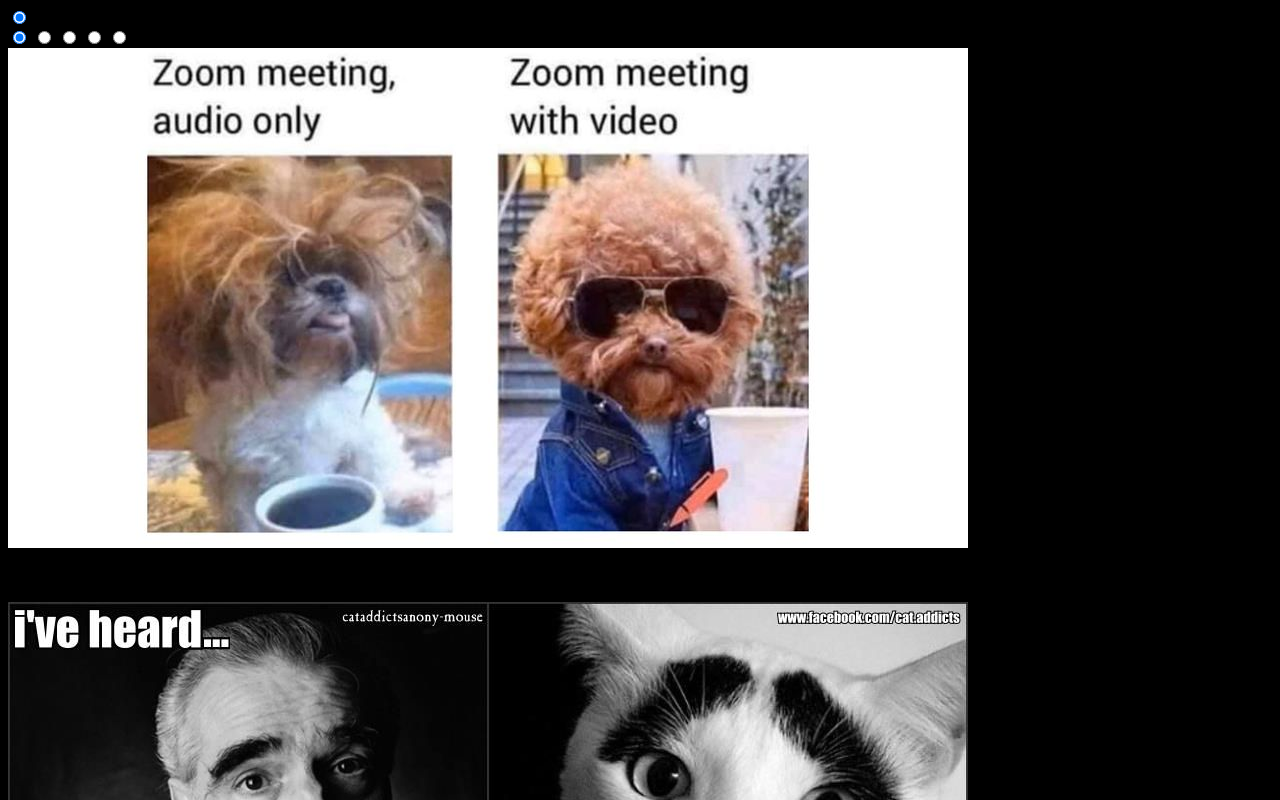
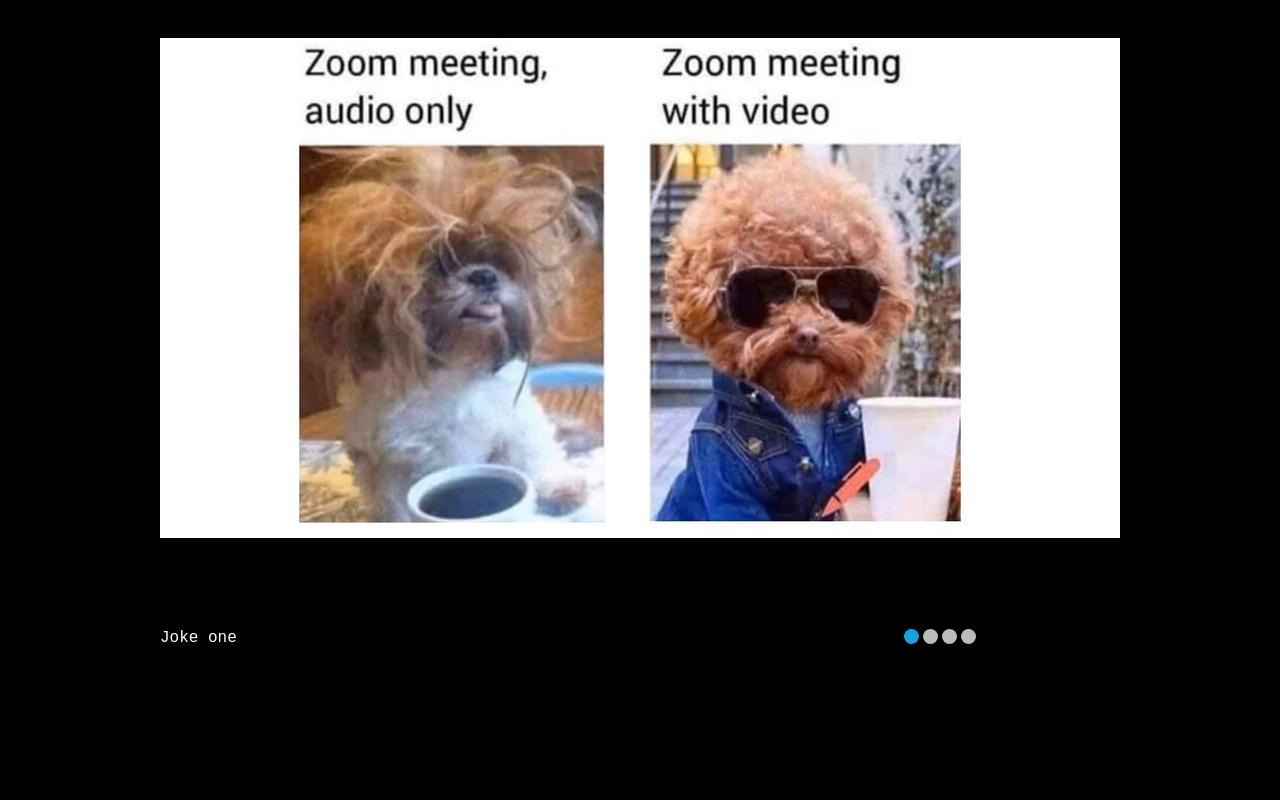
Before and after one commit to ErnestKnowing/cssMemeSlider, a plain HTML site: page index.html in a window 1280 px wide. Shown: the top 800 px of the page. Drawn offline with Linux system fonts and the light colour scheme.

Commit message:
feat: add img and implemented switching for pictures and jokes $(LANG=en_EN date +"(%a, %b %d, %Y %r)")

```diff
--- a/index.html
+++ b/index.html
@@ -14,29 +14,40 @@
         <input type="radio" name="slider" id="switch2">
         <input type="radio" name="slider" id="switch3">
         <input type="radio" name="slider" id="switch4">
-        <input type="radio" name="slider" id="switch5">
         <div id="slides">
           <div id="overflow">
             <div class="image">
               <article>
                   <img src="img/memeFirst.jpg">
-                  <p>Joke one</p>
+                  <p class="joke">Joke one</p>
               </article>
               <article>
                 <img src="img/memeSecond.jpg">
-                <p>Joke two</p>
+                <p class="joke">Joke two</p>
               </article>
               <article>
                 <img src="img/memeThree.jpg">
-                <p>Joke three</p>
+                <p class="joke">Joke three</p>
               </article>
               <article>
                 <img src="img/memeFour.jpg">
-                <p>Joke four</p>
+                <p class="joke">Joke four</p>
               </article>
             </div>
           </div>
         </div>
+        <div id="controls">
+            <label for="switch1"></label>
+            <label for="switch2"></label>
+            <label for="switch3"></label>
+            <label for="switch4"></label>
+          </div>
+          <div id="active">
+            <label for="switch1"></label>
+            <label for="switch2"></label>
+            <label for="switch3"></label>
+            <label for="switch4"></label>
+          </div>
       </article>
     </div>
   </body>
--- a/style.css
+++ b/style.css
@@ -1,3 +1,88 @@
-body{
-    background-color: black;
+body {
+  background-color: black;
 }
+.all input{
+  display: none;
+}
+.all {
+  margin-top: 3%;
+}
+#desktop:checked ~ #slider {
+  max-width: 960px;
+}
+#slider {
+  margin: 0 auto;
+}
+#switch1:checked ~ #active label:nth-child(1),
+#switch2:checked ~ #active label:nth-child(2),
+#switch3:checked ~ #active label:nth-child(3),
+#switch4:checked ~ #active label:nth-child(4) {
+  background: #18a3dd;
+  border-color: #18a3dd !important;
+}
+#switch1:checked ~ #slides .image {
+  margin-left: 0;
+}
+#switch2:checked ~ #slides .image {
+  margin-left: -100%;
+}
+#switch3:checked ~ #slides .image {
+  margin-left: -200%;
+}
+#switch4:checked ~ #slides .image {
+  margin-left: -300%;
+}
+
+#overflow {
+  width: 100%;
+  overflow: hidden;
+}
+.image {
+  width: 500%;
+  line-height: 0;
+  transition: all 800ms cubic-bezier(0.77, 0, 0.175, 1);
+}
+.image article {
+  width: 20%;
+  float: left;
+}
+img {
+  width: 100%;
+  height: 500px;
+}
+img:hover {
+  transition: 0.2s;
+  box-shadow: 0 0 5px 5px white;
+}
+.joke {
+  color: white;
+  font-family: "Courier New", Courier, monospace;
+  margin-right: 600px;
+  margin-top: 100px;
+}
+#controls {
+  margin: -25% 0 0 0;
+  width: 100%;
+  height: 50px;
+}
+label, a {
+  cursor: pointer;
+}
+label:hover {
+  opacity: 0.6;
+}
+label {
+  transition: opacity 0.2s ease-out;
+}
+#active {
+  margin-top: 165px;
+  margin-left: 600px;
+  text-align: center;
+}
+#active label {
+  border-radius: 10px;
+  display: inline-block;
+  width: 15px;
+  height: 15px;
+  background: #bbb;
+}
```
